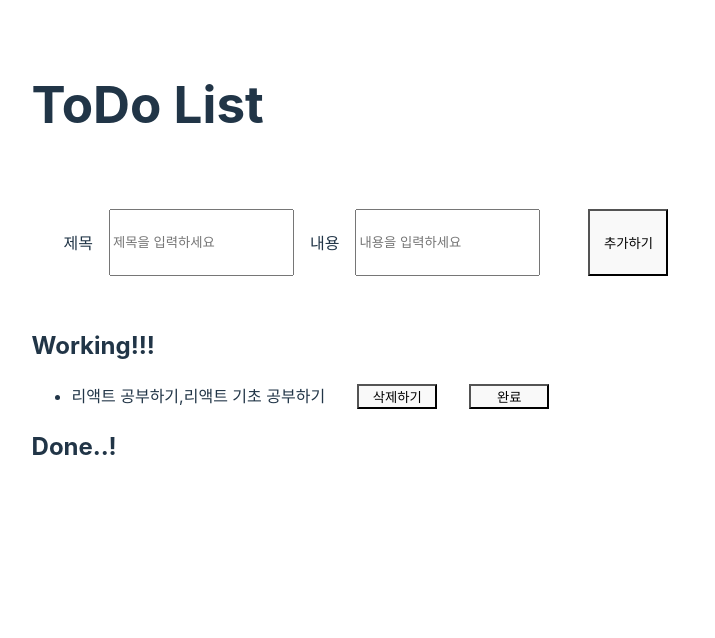
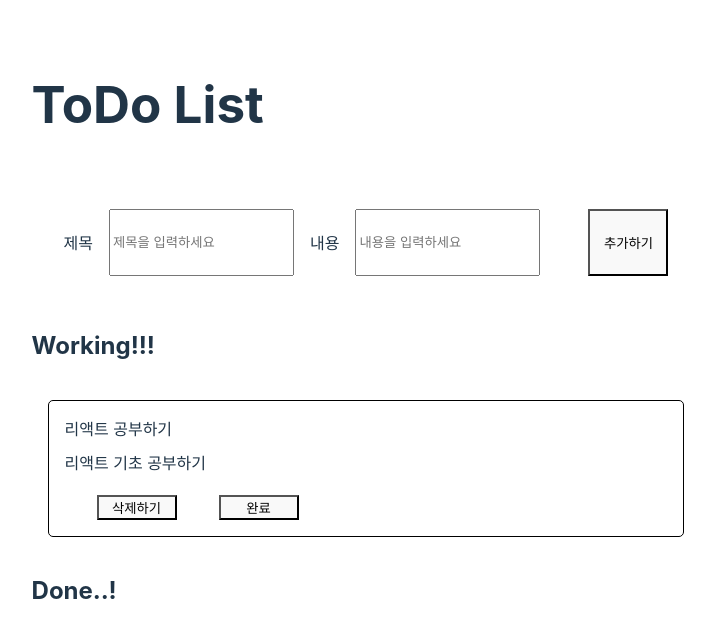
Before and after one commit to JEON-SEUNGBHIN/ToDoList, a React (Vite) app: page / in a window 1280 px wide. Shown: the top 638 px of the page, without its empty margins (274-989 px from the left). Built offline with nearby package versions, Linux system fonts and the light colour scheme.

Commit message:
컴포넌트 분리 및 css 수정

```diff
--- a/src/App.jsx
+++ b/src/App.jsx
@@ -1,45 +1,38 @@
-import { useState } from 'react'
-import './App.css'
+import { useState } from 'react';
+import './App.css';
+import { addGoal, removeGoal, completeGoal } from './components/Button';
 
 function App() {
+  // 처음 세팅
   const initialState = [
-    { id: 1, title: "리액트 공부하기", content: "리액트 기초 공부하기", complete: false }
+    { id: 0, title: "리액트 공부하기", content: "리액트 기초 공부하기", complete: false }
   ];
+
+  // Todo 초기값
   const [goals, setGoals] = useState(initialState);
   const [doneGoals, setDoneGoals] = useState([]);
-
   const [title, setTitle] = useState("");
   const [content, setContent] = useState("");
 
-  const addGoal = (e) => {
-    e.preventDefault();
-    if (!title || !content) {
-      alert("제목과 내용 모두 입력하세요.");
-      return;
-    }
-    setGoals([...goals, {id: Date.now(), title, content, complete: false}]);
-    setTitle("");
-    setContent("");
+  const goalsStyle = {
+    display: 'flex',
+    flexDirection: 'column', // 세로 정렬
+    padding: '1rem',
+    gap: '10px'
   };
-
-  const removeGoal = (id, isDoneList) => {
-    if (isDoneList) {
-      setDoneGoals(doneGoals.filter((goal) => goal.id !== id));
-    } else {
-      setGoals(goals.filter((goal) => goal.id !== id));
-    }
+  const goalStyle = {
+    border: '1px solid black',
+    borderRadius: '5px',
+    padding: '1rem',
+    listStyle: 'none',
+    display: 'flex',
+    flexDirection: 'column', // 세로 정렬
+    gap: '10px'
   };
-
-  const completeGoal = (id, isDoneList) => {
-    const goal = isDoneList ? doneGoals.find((goal) => goal.id === id) : goals.find((goal) => goal.id === id);
-    const updatedGoals = isDoneList ? doneGoals.filter((goal) => goal.id !== id) : goals.filter((goal) => goal.id !== id);
-    if (isDoneList) {
-      setDoneGoals(updatedGoals);
-      setGoals([...goals, { ...goal, complete: false }]);
-    } else {
-      setGoals(updatedGoals);
-      setDoneGoals([...doneGoals, { ...goal, complete: true }]);
-    }
+  const buttonContainerStyle = {
+    display: 'flex',
+    gap: '10px', // 버튼 사이 간격 설정
+    marginTop: '10px'
   };
 
   return (
@@ -47,7 +40,7 @@ function App() {
       <header>
         <h1>ToDo List</h1>
       </header>
-      <form onSubmit={addGoal}>
+      <form onSubmit={(e) => addGoal(e, title, content, setGoals, setTitle, setContent, goals)}>
         <h4>제목</h4>
         <input
           type='text'
@@ -60,18 +53,21 @@ function App() {
           type='text'
           placeholder='내용을 입력하세요'
           value={content}
-          onChange={(e) => setContent(e.target.value)}/>
+          onChange={(e) => setContent(e.target.value)} />
         <button type='submit'>추가하기</button>
       </form>
       <h2>Working!!!</h2>
-      <ul>
+      <ul style={goalsStyle}>
         {goals.map((goal) => (
-          <li key={goal.id}>
-            {goal.title},{goal.content}
-            <button onClick={() => removeGoal(goal.id, false)}>삭제하기</button>
-            <button onClick={() => completeGoal(goal.id, false)}>
-              {goal.complete ? "취소" : "완료"}
-            </button>
+          <li key={goal.id} style={goalStyle}>
+            <span>{goal.title}</span>
+            <span>{goal.content}</span>
+            <div style={buttonContainerStyle}>
+              <button onClick={() => removeGoal(goal.id, false, setDoneGoals, doneGoals, setGoals, goals)}>삭제하기</button>
+              <button onClick={() => completeGoal(goal.id, false, setDoneGoals, doneGoals, setGoals, goals)}>
+                {goal.complete ? "취소" : "완료"}
+              </button>
+            </div>
           </li>
         ))}
       </ul>
@@ -79,14 +75,17 @@ function App() {
         <h3></h3>
       </div>
       <h2>Done..!</h2>
-      <ul>
+      <ul style={goalsStyle}>
         {doneGoals.map((goal) => (
-          <li key={goal.id}>
-            {goal.title},{goal.content}
-            <button onClick={() => removeGoal(goal.id, true)}>삭제하기</button>
-            <button onClick={() => completeGoal(goal.id, true)}>
-              {goal.complete ? "취소" : "완료"}
-            </button>
+          <li key={goal.id} style={goalStyle}>
+            <span>{goal.title}</span>
+            <span>{goal.content}</span>
+            <div style={buttonContainerStyle}>
+              <button onClick={() => removeGoal(goal.id, true, setDoneGoals, doneGoals, setGoals, goals)}>삭제하기</button>
+              <button onClick={() => completeGoal(goal.id, true, setDoneGoals, doneGoals, setGoals, goals)}>
+                {goal.complete ? "취소" : "완료"}
+              </button>
+            </div>
           </li>
         ))}
       </ul>
@@ -94,7 +93,7 @@ function App() {
         <h3></h3>
       </div>
     </>
-  )
+  );
 }
 
-export default App
+export default App;
--- /dev/null
+++ b/src/components/Button.jsx
@@ -0,0 +1,34 @@
+import React from 'react';
+
+function addGoal(e, title, content, setGoals, setTitle, setContent, goals) {
+  e.preventDefault();
+  if (!title || !content) {
+    alert("제목과 내용 모두 입력하세요.");
+    return;
+  }
+  // Todo 업데이트
+  setGoals([...goals, { id: Date.now(), title, content, complete: false }]);
+  setTitle("");
+  setContent("");
+}
+
+function removeGoal(id, isDoneList, setDoneGoals, doneGoals, setGoals, goals) {
+  if (isDoneList) {
+    setDoneGoals(doneGoals.filter((goal) => goal.id !== id));
+  } else {
+    setGoals(goals.filter((goal) => goal.id !== id));
+  }
+}
+
+function completeGoal(id, isDoneList, setDoneGoals, doneGoals, setGoals, goals) {
+  const goal = isDoneList ? doneGoals.find((goal) => goal.id === id) : goals.find((goal) => goal.id === id);
+  const updatedGoals = isDoneList ? doneGoals.filter((goal) => goal.id !== id) : goals.filter((goal) => goal.id !== id);
+  if (isDoneList) {
+    setDoneGoals(updatedGoals);
+    setGoals([...goals, { ...goal, complete: false }]);
+  } else {
+    setGoals(updatedGoals);
+    setDoneGoals([...doneGoals, { ...goal, complete: true }]);
+  }
+}
+export { addGoal, removeGoal, completeGoal };
```
